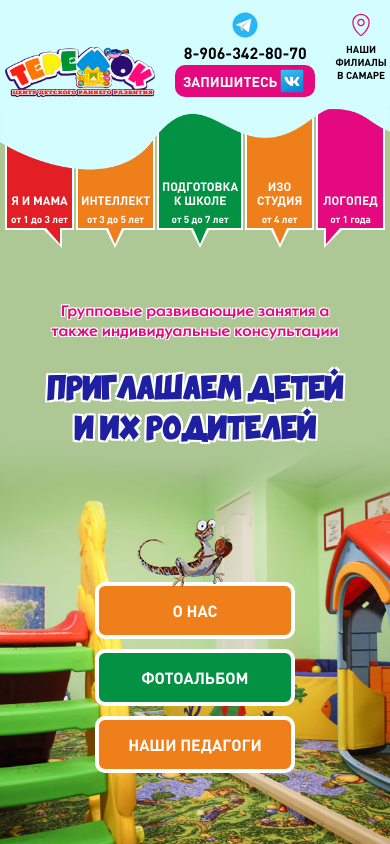
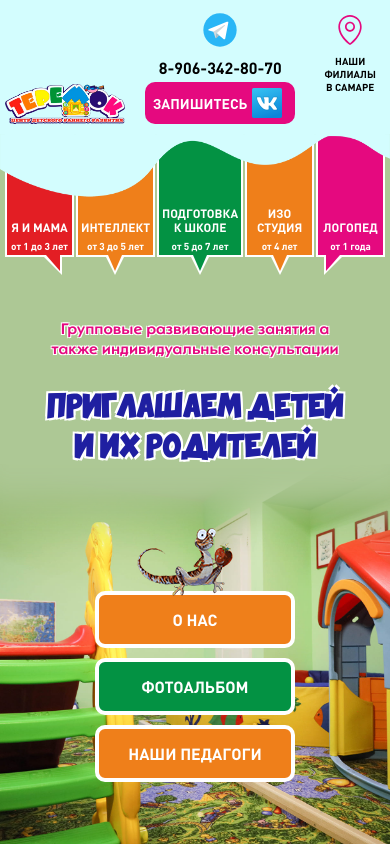
Before and after one commit to IlyaSeregin25/page, a plain HTML site: page index.html in a window 390 px wide. Drawn offline with Linux system fonts and the light colour scheme.

Commit message:
fix bags

```diff
--- a/index.html
+++ b/index.html
@@ -14,8 +14,9 @@
                     <img src="./logo.png" alt="" width="300" height="100">
                 </a>
                 <div class="header_top__contacts contacts">
-                    <svg class="contacts__icon" xmlns="http://www.w3.org/2000/svg" x="0px" y="0px" viewBox="0 0 48 48" width="40" height="40"><path fill="#29b6f6" d="M24,4C13,4,4,13,4,24s9,20,20,20s20-9,20-20S35,4,24,4z"></path><path fill="#fff" d="M34,15l-3.7,19.1c0,0-0.2,0.9-1.2,0.9c-0.6,0-0.9-0.3-0.9-0.3L20,28l-4-2l-5.1-1.4c0,0-0.9-0.3-0.9-1 c0-0.6,0.9-0.9,0.9-0.9l21.3-8.5c0,0,0.7-0.2,1.1-0.2c0.3,0,0.6,0.1,0.6,0.5C34,14.8,34,15,34,15z"></path><path fill="#b0bec5" d="M23,30.5l-3.4,3.4c0,0-0.1,0.1-0.3,0.1c-0.1,0-0.1,0-0.2,0l1-6L23,30.5z"></path><path fill="#cfd8dc" d="M29.9,18.2c-0.2-0.2-0.5-0.3-0.7-0.1L16,26c0,0,2.1,5.9,2.4,6.9c0.3,1,0.6,1,0.6,1l1-6l9.8-9.1 C30,18.7,30.1,18.4,29.9,18.2z"></path></svg>
-
+                    <a href="tg://resolve?phone=%2B79063428070" target="_blank" class="contacts__telegramm">
+                        <svg class="contacts__icon" xmlns="http://www.w3.org/2000/svg" x="0px" y="0px" viewBox="0 0 48 48" width="40" height="40"><path fill="#29b6f6" d="M24,4C13,4,4,13,4,24s9,20,20,20s20-9,20-20S35,4,24,4z"></path><path fill="#fff" d="M34,15l-3.7,19.1c0,0-0.2,0.9-1.2,0.9c-0.6,0-0.9-0.3-0.9-0.3L20,28l-4-2l-5.1-1.4c0,0-0.9-0.3-0.9-1 c0-0.6,0.9-0.9,0.9-0.9l21.3-8.5c0,0,0.7-0.2,1.1-0.2c0.3,0,0.6,0.1,0.6,0.5C34,14.8,34,15,34,15z"></path><path fill="#b0bec5" d="M23,30.5l-3.4,3.4c0,0-0.1,0.1-0.3,0.1c-0.1,0-0.1,0-0.2,0l1-6L23,30.5z"></path><path fill="#cfd8dc" d="M29.9,18.2c-0.2-0.2-0.5-0.3-0.7-0.1L16,26c0,0,2.1,5.9,2.4,6.9c0.3,1,0.6,1,0.6,1l1-6l9.8-9.1 C30,18.7,30.1,18.4,29.9,18.2z"></path></svg>
+                    </a>
                     <a href="tel:+79063428070" target="_blank" class="contacts__telephone">
                         8-906-342-80-70
                     </a>
--- a/style.css
+++ b/style.css
@@ -385,18 +385,18 @@ header {
         padding-block: 10px;
     }
     .contacts {
-        gap: 3px;
+        gap: 5px;
     }
     .header_top__adresses {
-        gap: 3px;
+        gap: 5px;
     }
     .header_top__logo img {
         width: 200px;
         height: 60px;
     }
     .contacts__social svg, .contacts__icon, .header_top__adresses svg {
-        width: 30px;
-        height: 30px;
+        /* width: 30px;
+        height: 30px; */
     }
     .contacts__telephone {
         font-size: 20px;
@@ -487,4 +487,8 @@ header {
     .header_top__adresses {
         font-size: 10px;
     }
+    .header_top__logo img {
+        width: 120px;
+        height: 40px;
+    }
 }
```
